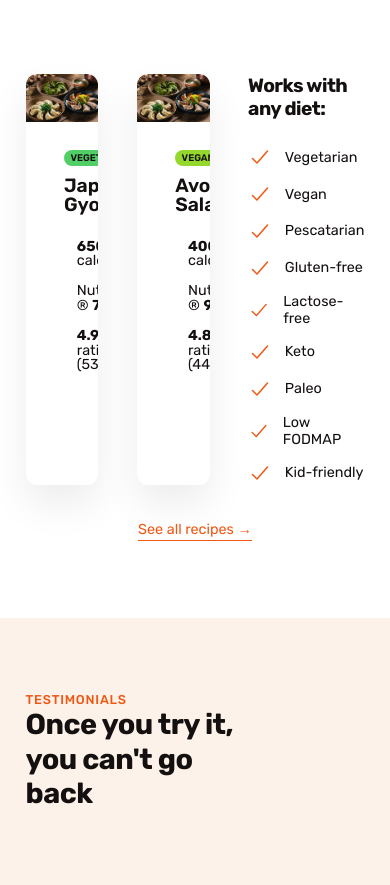
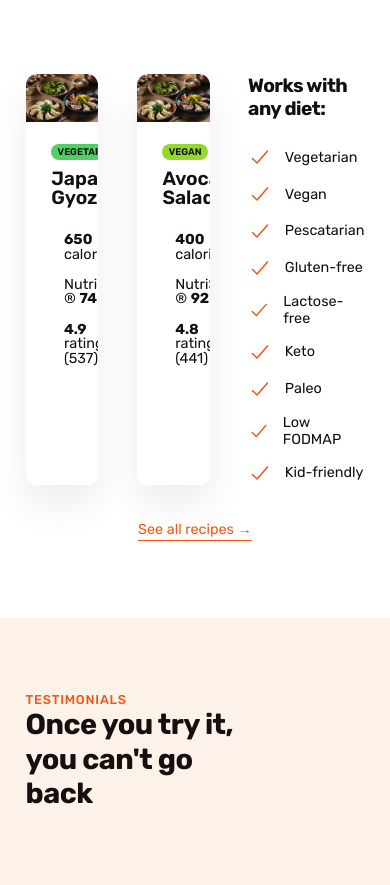
Before and after one commit to shahadat3669/waregfood, a website built with webpack: page src/index.html in a window 390 px wide. Shown: the part 2991-3876 px from the top of the page. Built offline with nearby package versions, Linux system fonts and the light colour scheme; a script that the page names is missing.

Commit message:
Add responsive styles for meals section below 944px devices.

```diff
--- a/src/main.scss
+++ b/src/main.scss
@@ -667,6 +667,10 @@ h4,
 
   &__item-content {
     padding: 3.2rem 4.8rem 4.8rem 4.8rem;
+
+    @media (max-width: 59em) {
+      padding: 2.4rem 3.2rem 3.2rem 3.2rem;
+    }
   }
 
   &__item-title {
```
